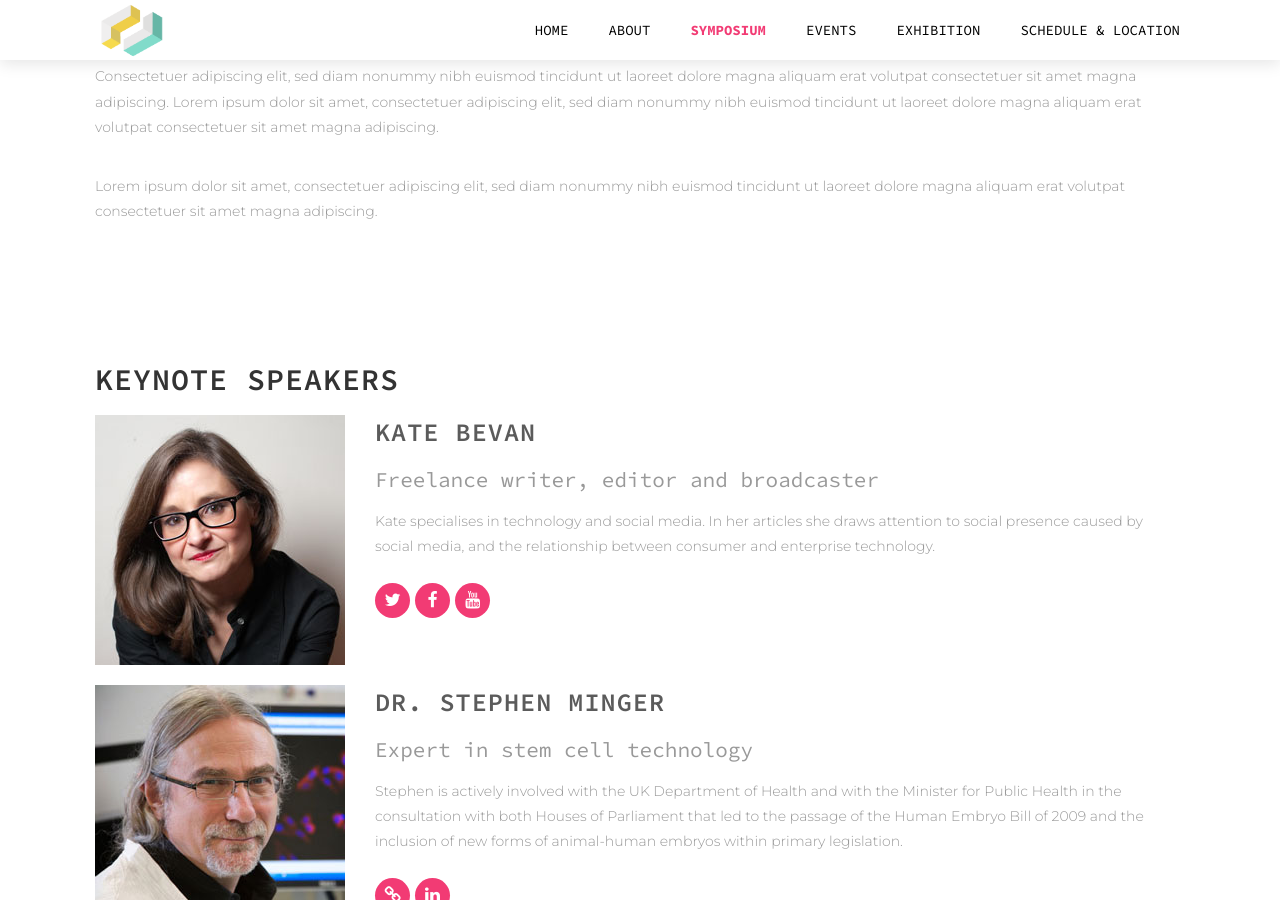
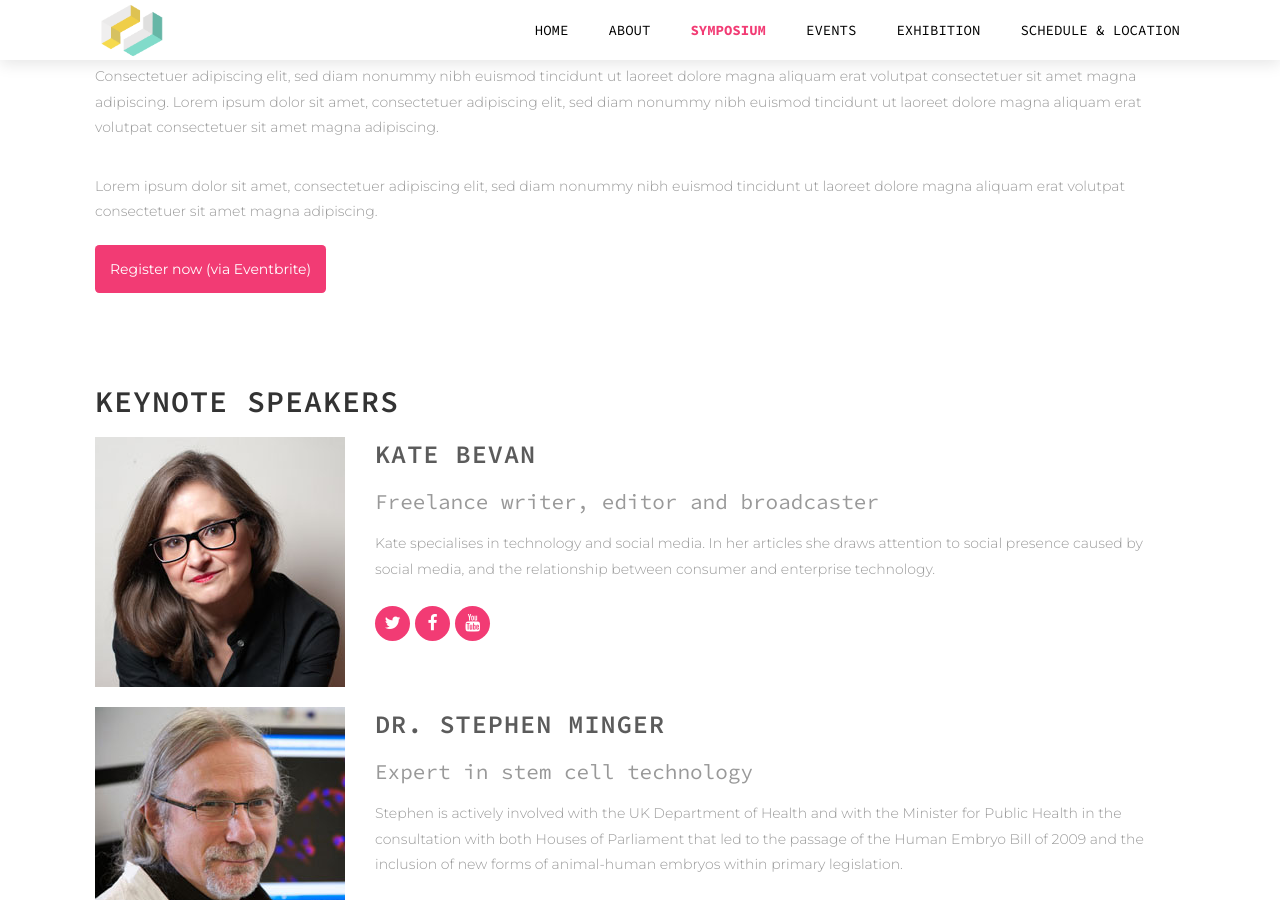
Before and after one commit to disastrid/intersections_redux, a Jekyll site: the page built from symposium.html, in a window 1280 px wide and 900 px high, scrolled down 443 px. Built offline with Jekyll 4.4.1, drawn with Linux system fonts in a browser that asks for light colours.

Commit message:
Added Eventbrite URL to registration button

```diff
--- a/symposium.html
+++ b/symposium.html
@@ -19,12 +19,9 @@ section_id: symposium
       <h2>About the Symposium</h2>
       <p>Consectetuer adipiscing elit, sed diam nonummy nibh euismod tincidunt ut laoreet dolore magna aliquam erat volutpat consectetuer sit amet magna adipiscing. Lorem ipsum dolor sit amet, consectetuer adipiscing elit, sed diam nonummy nibh euismod tincidunt ut laoreet dolore magna aliquam erat volutpat consectetuer sit amet magna adipiscing.</p>
       <p>Lorem ipsum dolor sit amet, consectetuer adipiscing elit, sed diam nonummy nibh euismod tincidunt ut laoreet dolore magna aliquam erat volutpat consectetuer sit amet magna adipiscing.</p>
+
+      <a href="https://www.eventbrite.co.uk/e/intersections-symposium-tickets-35385982426" class="button-link">Register now (via Eventbrite)</a>
     </div>
-    <!-- <div class='medium-6 columns'>
-      <h3>This year's theme</h3>
-      <p>Consectetuer adipiscing elit, sed diam nonummy nibh euismod tincidunt ut laoreet dolore magna aliquam erat volutpat consectetuer sit amet magna adipiscing. Lorem ipsum dolor sit amet, consectetuer adipiscing elit, sed diam nonummy nibh euismod tincidunt ut laoreet dolore magna aliquam erat volutpat consectetuer sit amet magna adipiscing.</p>
-      <p>Lorem ipsum dolor sit amet, consectetuer adipiscing elit, sed diam nonummy nibh euismod tincidunt ut laoreet dolore magna aliquam erat volutpat consectetuer sit amet magna adipiscing.</p>
-    </div> -->
   </div>
 </div>
 
@@ -92,43 +89,10 @@ section_id: symposium
 
     </div>
     {% endfor %}
-  </div> <!-- end row -->
-</div> <!-- end full -->
-
-<!-- <div class='full parallax' style='background: #f5f5f5'> -->
-<!--   <div class='row'>
-    <div class='large-12 columns'>
-      <p class='centered-text'>
-        <i class='fa fa-quote-left' style='color: #F9CE06; font-size: 36px;'></i>
-      </p>
-    </div>
-  </div>
-  <div class='row'>
-    <div class='large-12 columns'>
-      {% include section-header.html title="What our clients say" %}
-      <div class='spacing'></div>
-    </div>
-  </div> -->
-  <div class='row'>
-    <div class='large-12 columns'>
-      <div class='mod modTestimonials'>
-        <div class='row'>
-          <div class='small-12 columns'>
-            <div class='items centered-text'>
-              {% for testimonial in page.testimonials %}
-                <div class='item'>
-                  <p class='quote'>"{{testimonial.quote}}"</p>
-                  <p class='author'>- {{testimonial.author}}</p>
-                  <div class='two spacing'></div>
-                </div>
-              {% endfor %}
-            </div>
-          </div>
-          <div class='spacing'></div>
-        </div>
-      </div>
-    </div>
   </div>
 </div>
+</div>
+<div class='four spacing'></div>
+</div> <!-- end full div -->
 
 {% include our-supporters.html %}
```
Also changed, not shown: schedule-and-location.html (+4 -3 lines).
